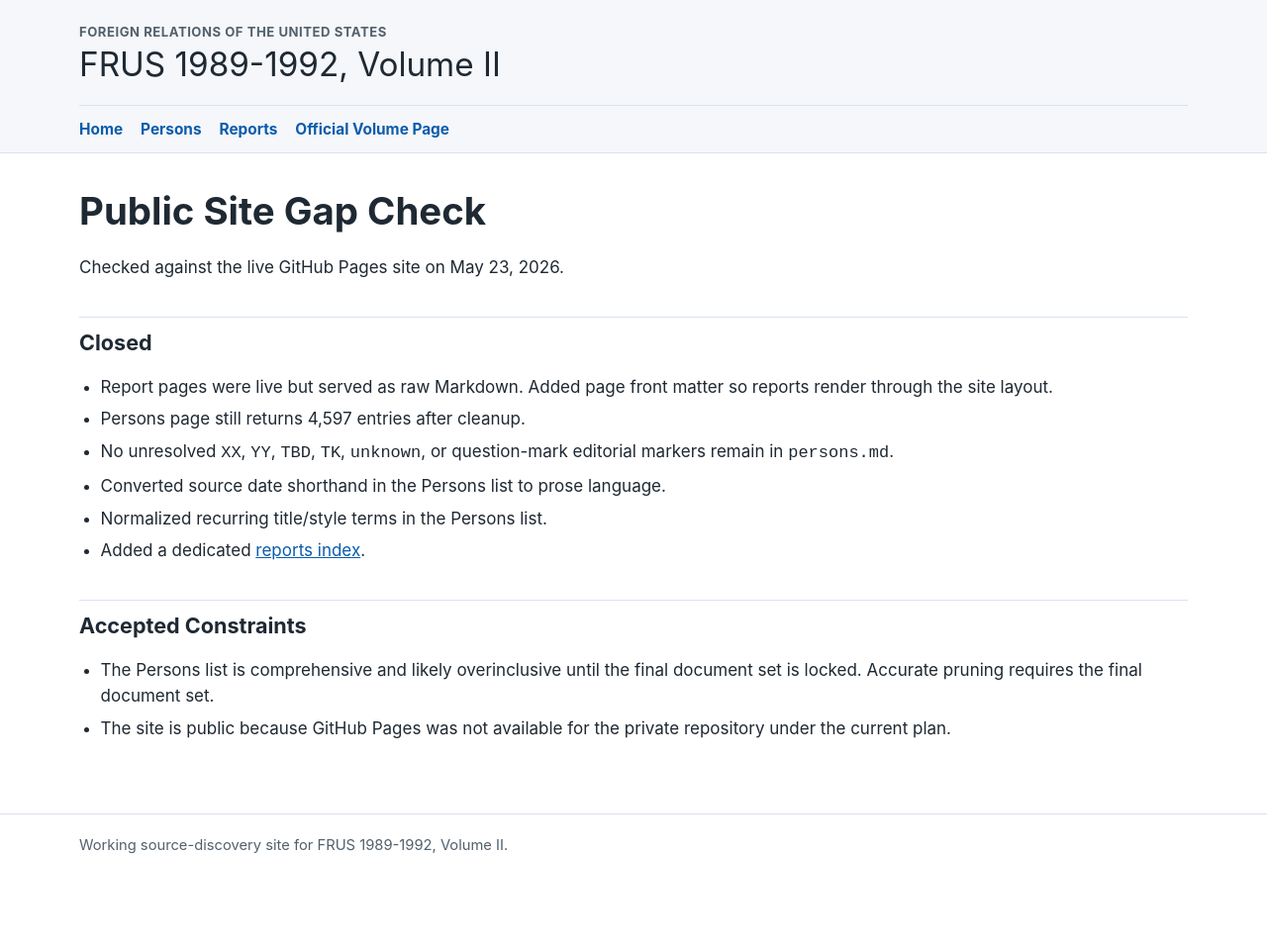
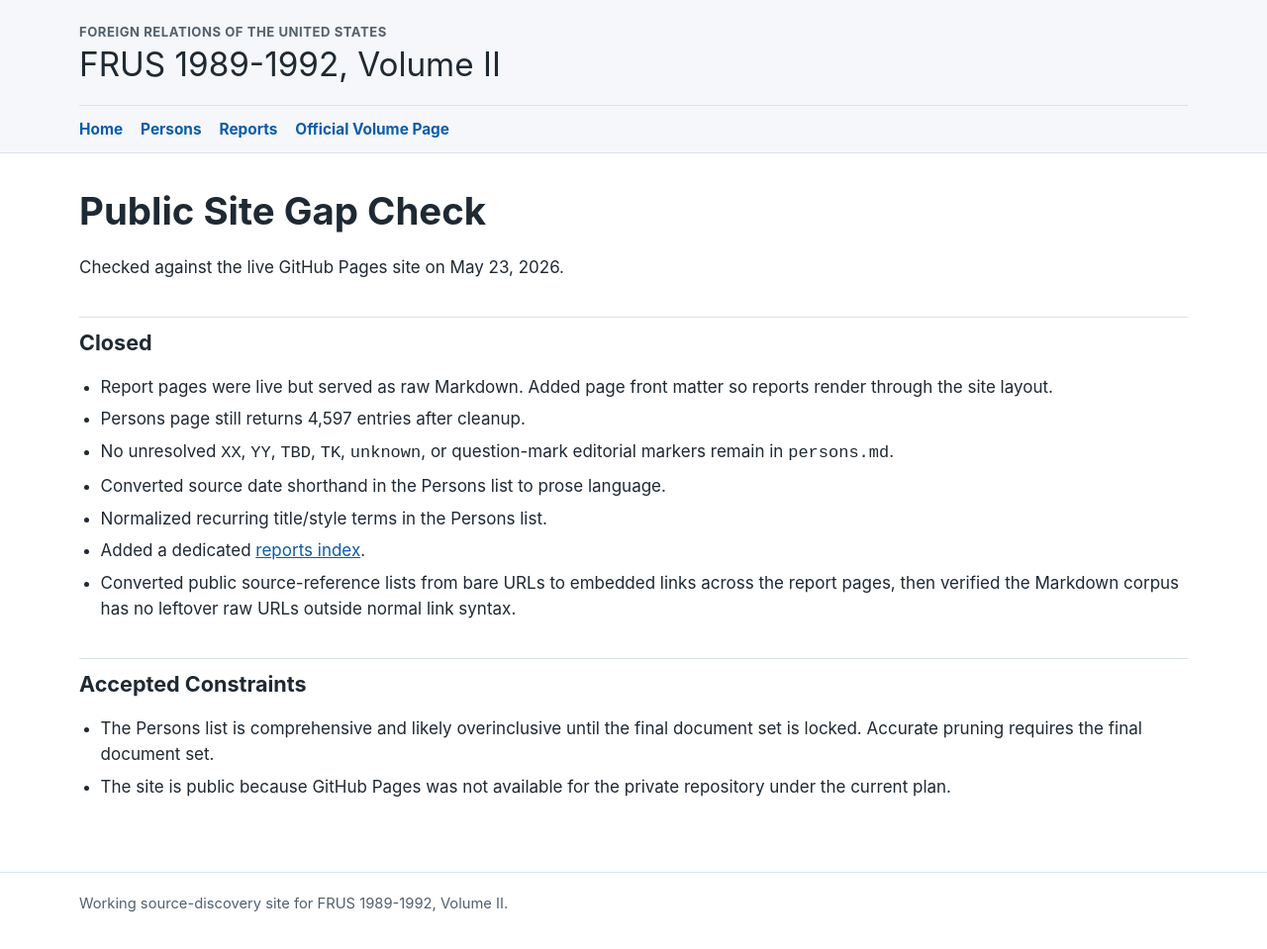
Before and after one commit to therealjameswilson/org-man-89-92, a Jekyll site: the page built from reports/public-site-gap-check.md, in a window 1280 px wide. Shown: the whole page at 99% size. Built offline with Jekyll 4.4.1, drawn with Linux system fonts in a browser that asks for light colours; before the commit the page ends 900 px from its top, so only the background shows below that.

Commit message:
Document public source-link cleanup

```diff
--- a/reports/public-site-gap-check.md
+++ b/reports/public-site-gap-check.md
@@ -17,6 +17,9 @@ Checked against the live GitHub Pages site on May 23, 2026.
 - Converted source date shorthand in the Persons list to prose language.
 - Normalized recurring title/style terms in the Persons list.
 - Added a dedicated [reports index](index.html).
+- Converted public source-reference lists from bare URLs to embedded links
+  across the report pages, then verified the Markdown corpus has no leftover
+  raw URLs outside normal link syntax.
 
 ## Accepted Constraints
 
```
